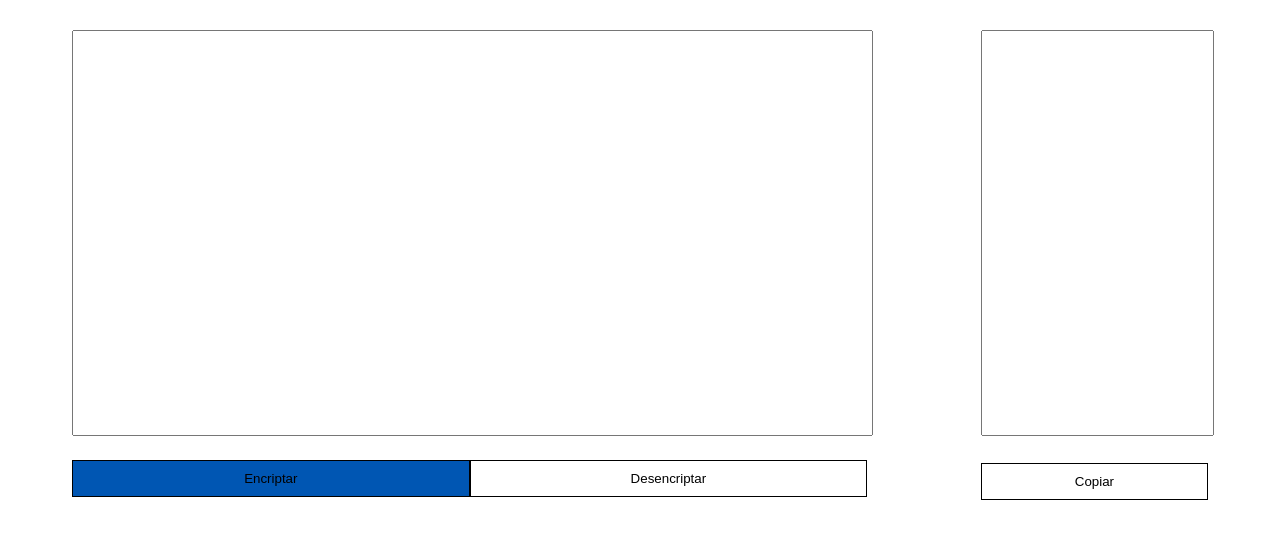
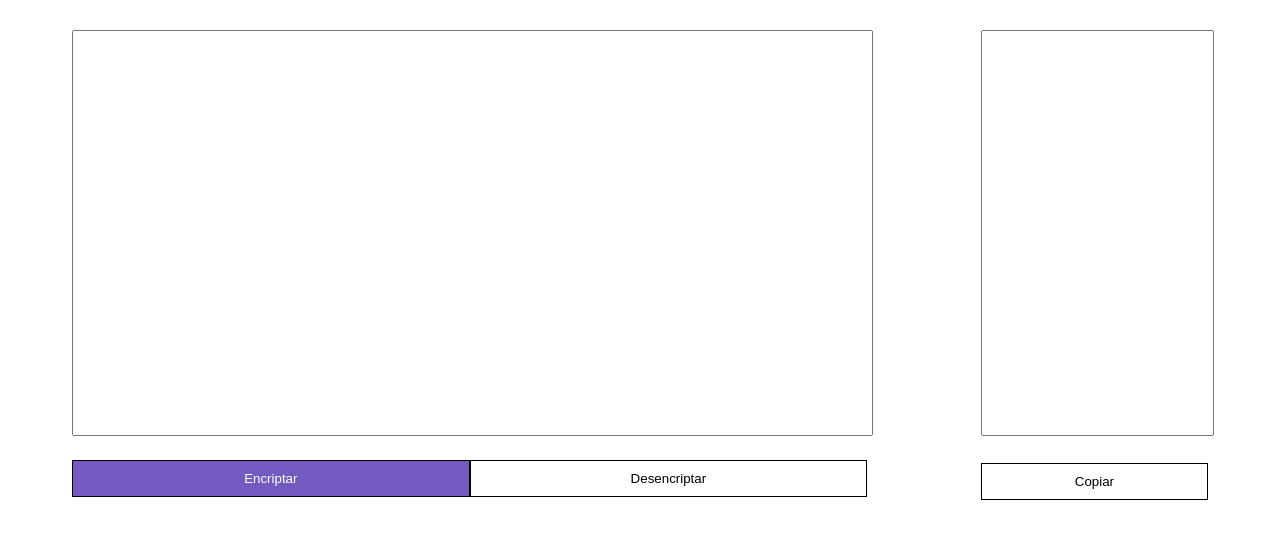
Before and after one commit to Mishell-A/Proyecto_Unidad02, a plain HTML site: page index.html in a window 1280 px wide. In both pictures the pointer is over the button "Encriptar". Shown: the part 115-654 px from the top of the page. Drawn offline with Linux system fonts and the light colour scheme.

Commit message:
Transición de button

```diff
--- a/assets/css/style.css
+++ b/assets/css/style.css
@@ -27,7 +27,8 @@ main {
 }
 
 button:hover {
-  background-color: #0056b3;
+  color: white;
+  box-shadow: inset 0 -100px 0 0 #725ac1;
 }
 
 .caja-botones {
@@ -42,6 +43,7 @@ button {
   margin-top: 20px;
   width: 100%;
   border: 1px solid #000;
+  transition: ease-out 0.5s;
 }
 
 .text-in {
```
